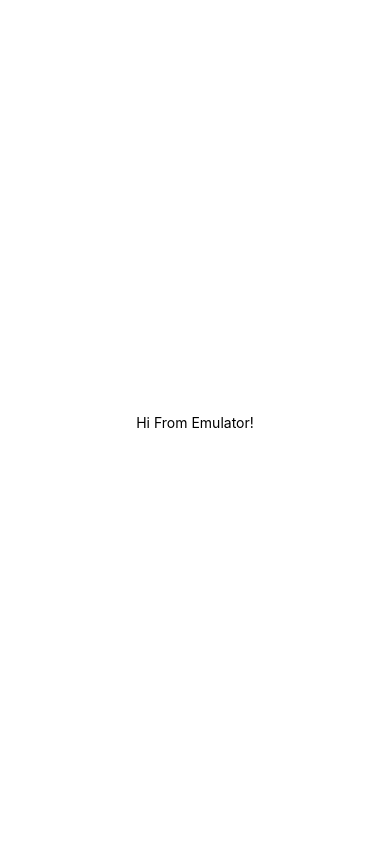
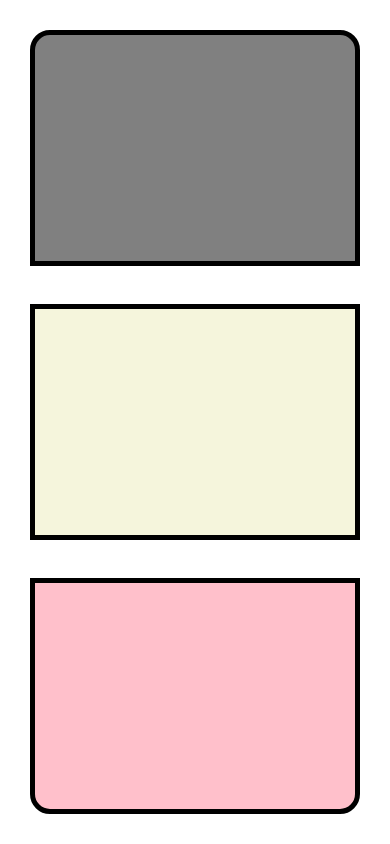
Before and after one commit to Ibrahimfathi96/learning-React-Native, a React Native app: screen / in a window 390 px wide. Built offline with nearby package versions, Linux system fonts and the light colour scheme.

Commit message:
view style

```diff
--- a/App.js
+++ b/App.js
@@ -1,11 +1,13 @@
 import { StatusBar } from "expo-status-bar";
-import { StyleSheet, Text, View } from "react-native";
+import { useState } from "react";
+import { ScrollView, StyleSheet, Text, TextInput, View } from "react-native";
 
 export default function App() {
   return (
     <View style={styles.container}>
-      <Text>Hi From Emulator!</Text>
-      <StatusBar style="auto" />
+      <View style={styles.top} />
+      <View style={styles.middle} />
+      <View style={styles.bottom} />
     </View>
   );
 }
@@ -13,8 +15,32 @@ export default function App() {
 const styles = StyleSheet.create({
   container: {
     flex: 1,
+    justifyContent: "space-between",
     backgroundColor: "#fff",
-    alignItems: "center",
-    justifyContent: "center",
+    padding: 20,
+    margin: 10,
+  },
+  top: {
+    flex: 0.3,
+    backgroundColor: "grey",
+    borderWidth: 5,
+    borderTopLeftRadius: 20,
+    borderTopRightRadius: 20,
+  },
+  middle: {
+    flex: 0.3,
+    backgroundColor: "beige",
+    borderWidth: 5,
+  },
+  bottom: {
+    flex: 0.3,
+    backgroundColor: "pink",
+    borderWidth: 5,
+    borderBottomLeftRadius: 20,
+    borderBottomRightRadius: 20,
   },
 });
+/*
+View important props
+style,
+*/
```
